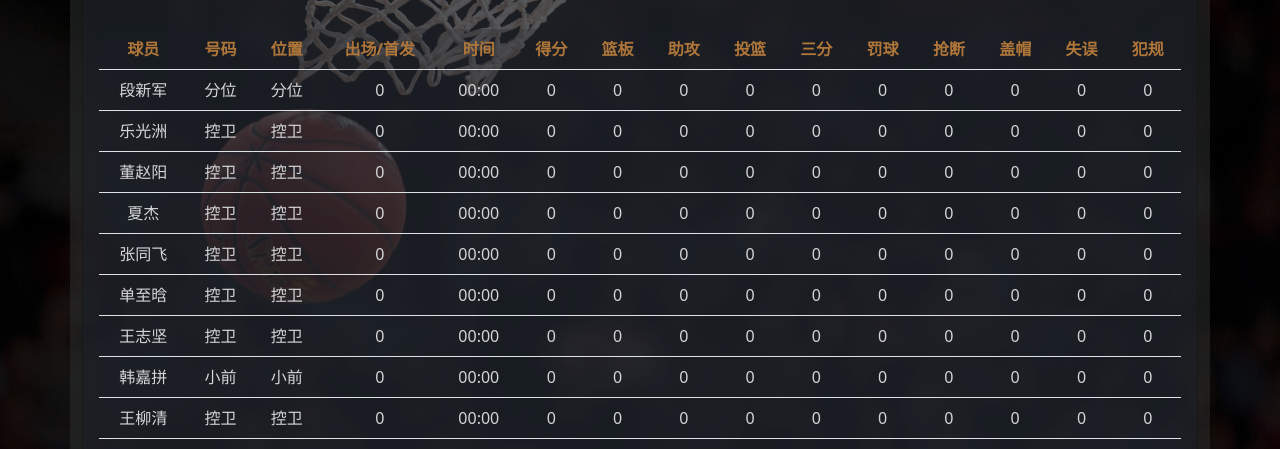
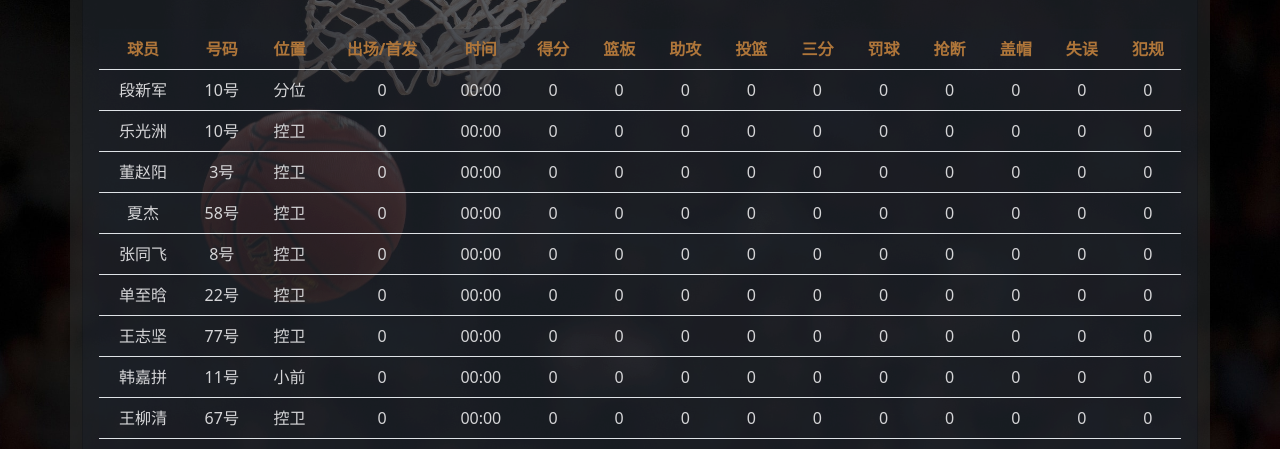
Before and after one commit to zhangaynami/gamedata, a plain HTML site: page index.html in a window 1280 px wide. Shown: the part 330-779 px from the top of the page. Drawn offline with nearby package versions, Linux system fonts and the light colour scheme.

Commit message:
Update index.html

```diff
--- a/index.html
+++ b/index.html
@@ -110,7 +110,7 @@
 
                                             // 号码
                                             var td = document.createElement("td")
-                                            td.innerText = item.pos
+                                            td.innerText = item.Num
                                             tr.append(td)
 
                                             // 位置
```
